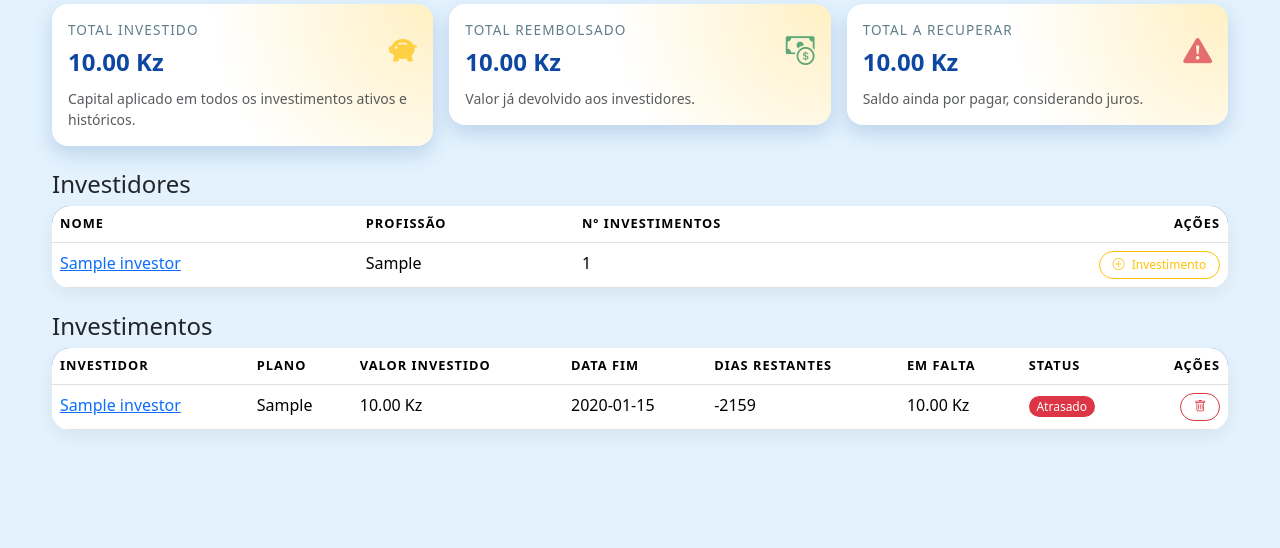
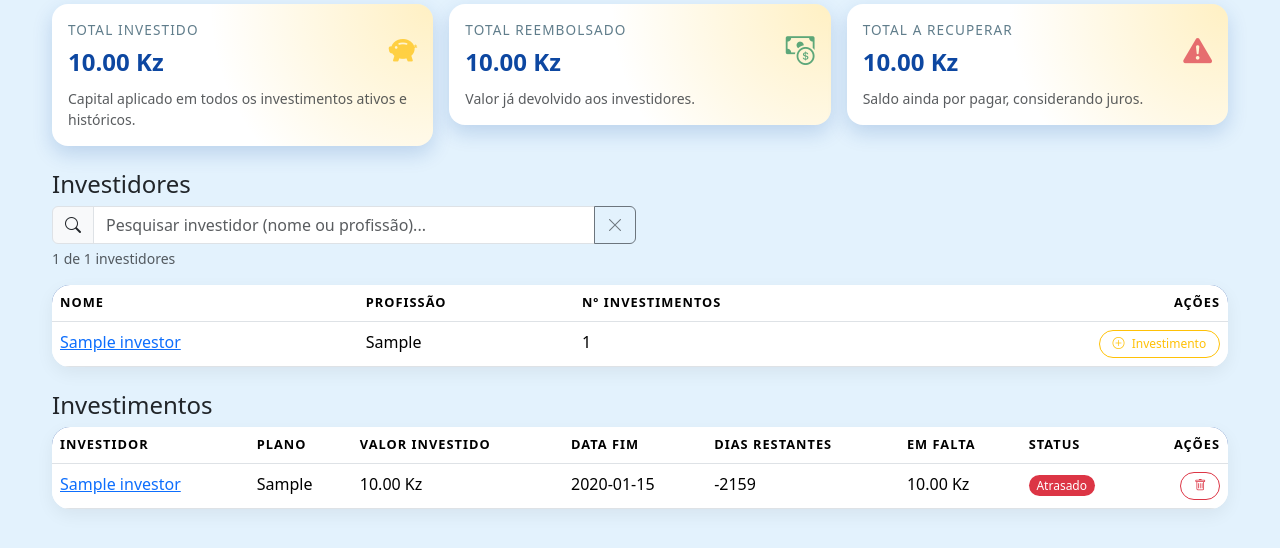
Before and after one commit to Pak744/ukamba-investment, a Flask app: page /dashboard in a window 1280 px wide. Shown: the part 180-728 px from the top of the page. Run offline with Flask 3, Linux system fonts and the light colour scheme; a user stored in the database is signed in; tables that the repository leaves empty hold one stand-in row (values such as "Sample post").

Commit message:
Add investor search filter on dashboard

```diff
--- a/templates/index.html
+++ b/templates/index.html
@@ -103,8 +103,31 @@
 </div>
 
 {% if investidores %}
+
+<!-- 🔎 Pesquisa de investidores -->
+<div class="row g-2 align-items-center mb-3">
+  <div class="col-md-6">
+    <div class="input-group">
+      <span class="input-group-text"><i class="bi bi-search"></i></span>
+      <input
+        id="investorSearch"
+        type="text"
+        class="form-control"
+        placeholder="Pesquisar investidor (nome ou profissão)..."
+        autocomplete="off"
+      >
+      <button id="clearInvestorSearch" class="btn btn-outline-secondary" type="button" title="Limpar">
+        <i class="bi bi-x-lg"></i>
+      </button>
+    </div>
+    <div class="form-text">
+      <span id="investorCount">0</span> de <span id="investorTotal">0</span> investidores
+    </div>
+  </div>
+</div>
+
 <div class="table-dashboard mb-4">
-  <table class="table table-hover mb-0">
+  <table class="table table-hover mb-0" id="investorTable">
     <thead>
       <tr>
         <th>Nome</th>
@@ -115,13 +138,13 @@
     </thead>
     <tbody>
       {% for invst in investidores %}
-      <tr>
-        <td>
+      <tr class="investor-row">
+        <td class="inv-nome">
           <a href="{{ url_for('investor_detail', investor_id=invst.id) }}">
             {{ invst.nome }}
           </a>
         </td>
-        <td>{{ invst.profissao or "-" }}</td>
+        <td class="inv-prof">{{ invst.profissao or "-" }}</td>
         <td>{{ invst.numero_investimentos }}</td>
         <td class="text-end">
           <a href="{{ url_for('new_investment', investor_id=invst.id) }}"
@@ -133,7 +156,61 @@
       {% endfor %}
     </tbody>
   </table>
+
+  <!-- Mensagem quando não há resultados -->
+  <div id="noInvestorResults" class="p-3 text-muted" style="display:none;">
+    Nenhum investidor encontrado com esse termo.
+  </div>
 </div>
+
+<script>
+  (function () {
+    const input = document.getElementById("investorSearch");
+    const clearBtn = document.getElementById("clearInvestorSearch");
+    const rows = Array.from(document.querySelectorAll("#investorTable tbody .investor-row"));
+    const countEl = document.getElementById("investorCount");
+    const totalEl = document.getElementById("investorTotal");
+    const emptyEl = document.getElementById("noInvestorResults");
+
+    totalEl.textContent = rows.length.toString();
+
+    function normalize(s) {
+      return (s || "")
+        .toString()
+        .toLowerCase()
+        .normalize("NFD")
+        .replace(/[\u0300-\u036f]/g, "");
+    }
+
+    function applyFilter() {
+      const q = normalize(input.value.trim());
+      let visible = 0;
+
+      rows.forEach(row => {
+        const nome = normalize(row.querySelector(".inv-nome")?.textContent);
+        const prof = normalize(row.querySelector(".inv-prof")?.textContent);
+        const match = !q || nome.includes(q) || prof.includes(q);
+
+        row.style.display = match ? "" : "none";
+        if (match) visible++;
+      });
+
+      countEl.textContent = visible.toString();
+      emptyEl.style.display = visible === 0 ? "" : "none";
+    }
+
+    // inicial
+    countEl.textContent = rows.length.toString();
+
+    input.addEventListener("input", applyFilter);
+    clearBtn.addEventListener("click", () => {
+      input.value = "";
+      input.focus();
+      applyFilter();
+    });
+  })();
+</script>
+
 {% else %}
 <p>Nenhum investidor registado ainda.</p>
 {% endif %}
```
